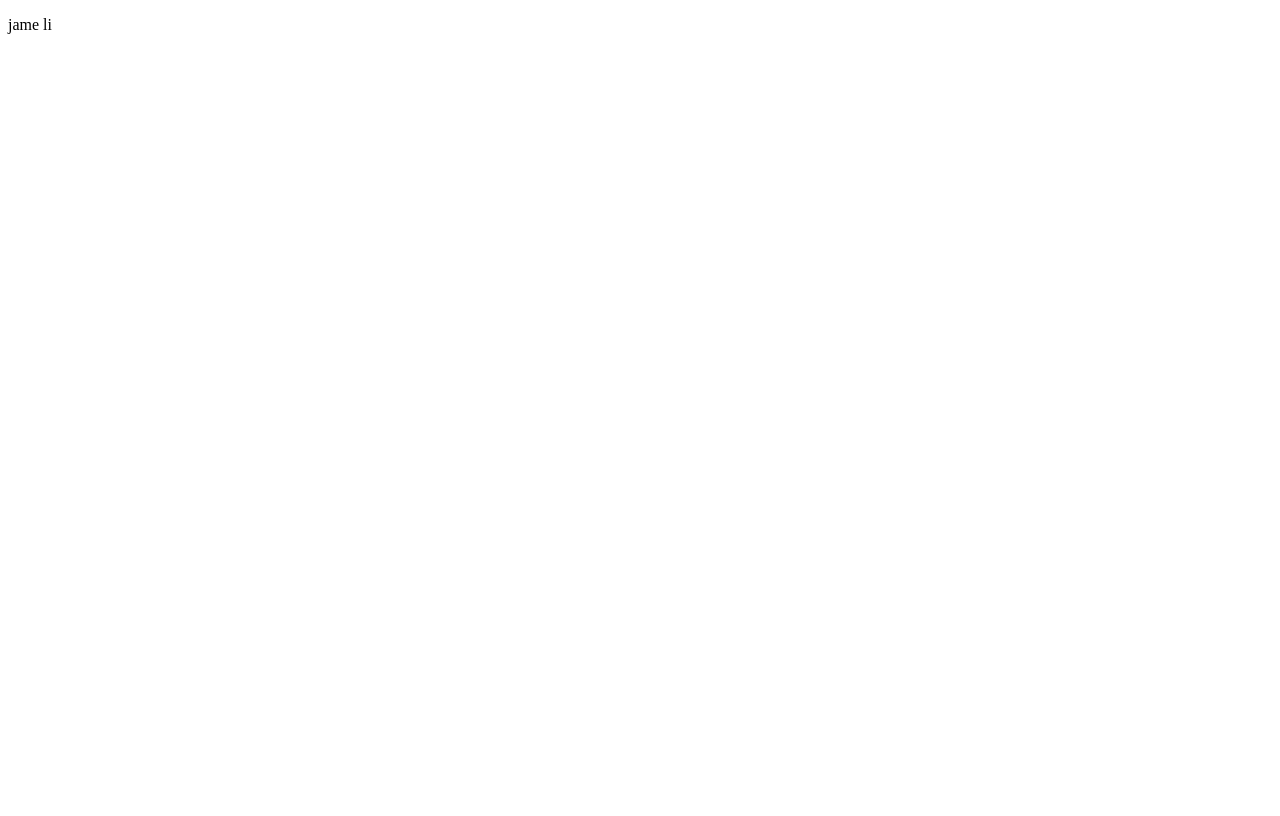
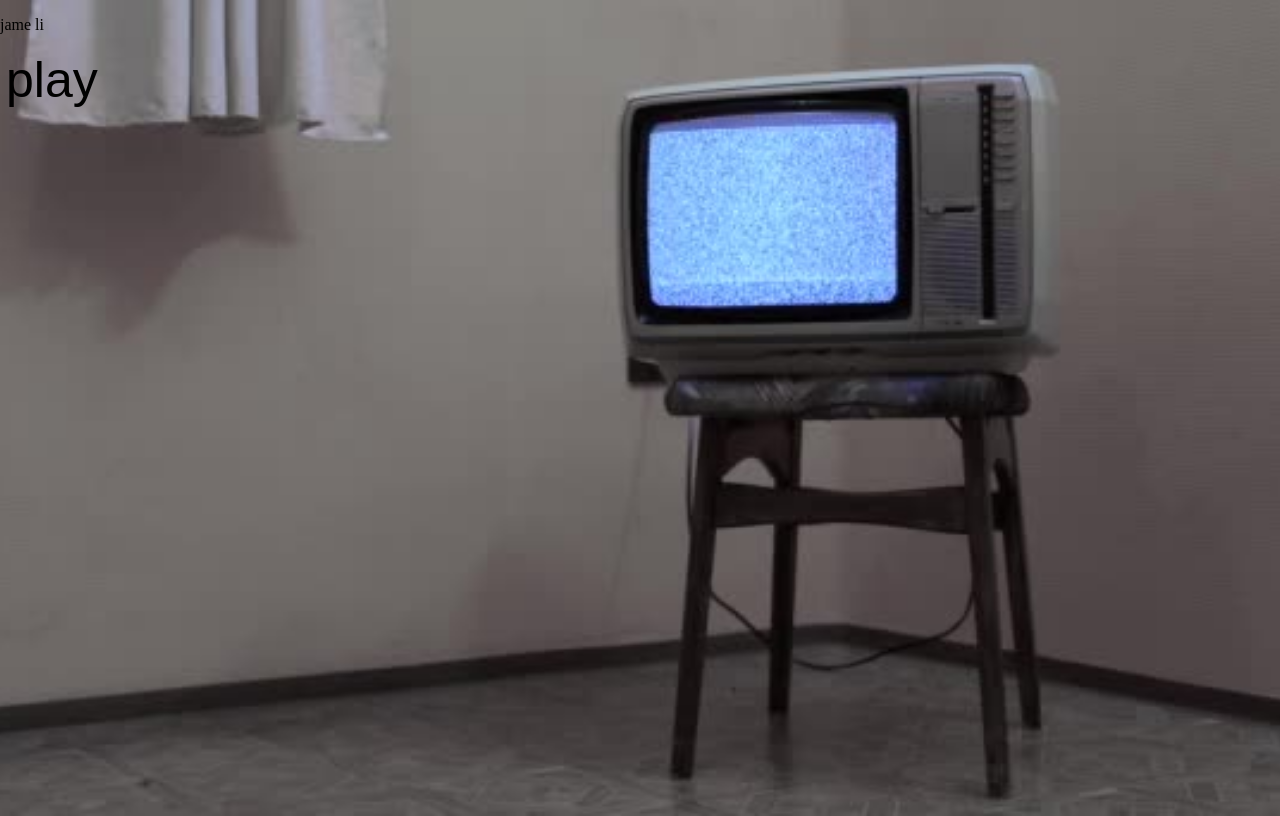
Before and after one commit to briant01/portfolio, a website: page index.html in a window 1280 px wide. Drawn offline with Linux system fonts and the light colour scheme.

Commit message:
linked files

```diff
--- a/index.html
+++ b/index.html
@@ -4,8 +4,15 @@
   <meta charset="UTF-8">
   <meta name="viewport" content="width=device-width, initial-scale=1.0">
   <title>Document</title>
+  <link rel="stylesheet" href="style.css">
 </head>
+
 <body>
+
   <p>jame li</p>
+  <button class="play-button">play</button>
+
+  <script src="script.js"></script>
 </body>
+
 </html>
--- a/package.json
+++ b/package.json
@@ -2,7 +2,7 @@
   "name": "portfolio",
   "version": "1.0.0",
   "description": "",
-  "main": "index.js",
+  "main": "script.js",
   "scripts": {
     "test": "echo \"Error: no test specified\" && exit 1"
   },
--- a/style.css
+++ b/style.css
@@ -0,0 +1,16 @@
+body {
+    margin: 0;
+    padding: 0;
+    height: 100vh;
+    background-image: url('images/tv 1.png');
+    background-size: cover;
+    background-position: center;
+    background-repeat: no-repeat;
+  }
+
+.play-button {
+    font-size: 50px;
+    background:transparent;
+    border: transparent;
+
+}
```
Also changed, not shown: images/tv 1.png (added), index.js (deleted), script.js (added), 1 other file.
